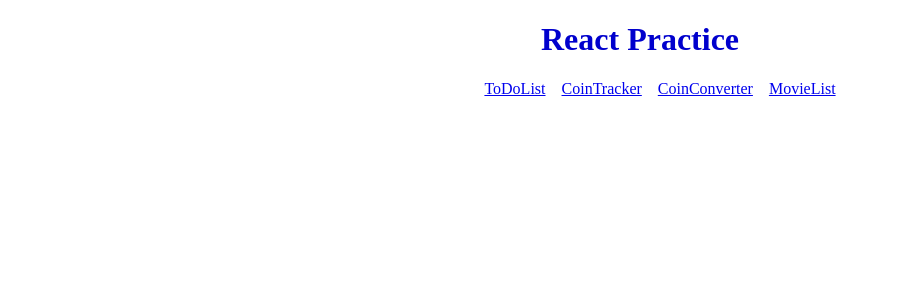
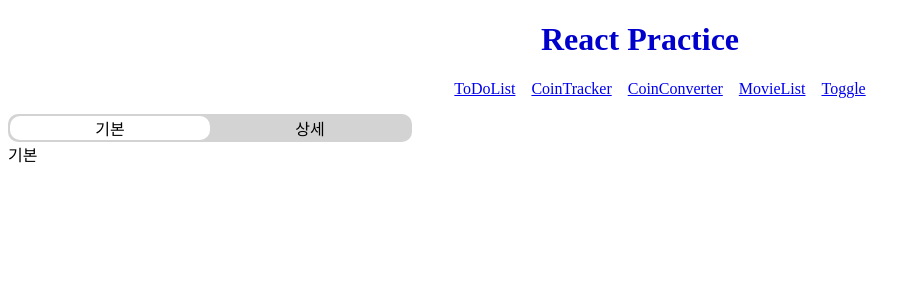
Before and after one commit to jsh5408/React-Practice, a React (Create React App) app: page /toggle in a window 1280 px wide. Shown: the top 300 px of the page, without its empty margins (0-920 px from the left). Built offline with nearby package versions, Linux system fonts and the light colour scheme; the HTML template or start-up script is replaced by a standard one.

Commit message:
Add Toggle

```diff
--- a/package.json
+++ b/package.json
@@ -12,6 +12,7 @@
     "react-dom": "^17.0.2",
     "react-router-dom": "^5.3.0",
     "react-scripts": "4.0.3",
+    "styled-components": "^5.3.5",
     "web-vitals": "^1.0.1"
   },
   "scripts": {
--- a/src/App.js
+++ b/src/App.js
@@ -5,6 +5,7 @@ import ToDoList from "./routes/ToDoList";
 import CoinTracker from "./routes/CoinTracker";
 import CoinConverter from "./routes/CoinConverter";
 import MovieList from "./routes/MovieList";
+import Toggle from "./routes/Toggle";
 
 function App() {
   return (
@@ -16,6 +17,7 @@ function App() {
         <Route path="/cointracker" component={CoinTracker} />
         <Route path="/coinconverter" component={CoinConverter} />
         <Route path="/movielist" component={MovieList} />
+        <Route path="/toggle" component={Toggle} />
       </Router>
     </div>
   );
--- a/src/components/Navigation.js
+++ b/src/components/Navigation.js
@@ -17,6 +17,9 @@ function Navigation() {
             <li className={styles.li}>
                 <Link to="/movielist">MovieList</Link>
             </li>
+            <li className={styles.li}>
+                <Link to="/toggle">Toggle</Link>
+            </li>
             </ul>
         </div>
     )
--- /dev/null
+++ b/src/routes/Toggle.js
@@ -0,0 +1,64 @@
+import React, {useState} from "react";
+import styled from "styled-components";
+import { createGlobalStyle } from "styled-components";
+
+const GlobalStyle = createGlobalStyle`
+    display: flex;
+    align-items: center;
+    justify-content: center;
+    min-height: 100%;
+    z-index: -1;
+`;
+const Wrapper = styled.div`
+    padding: 2px;
+    text-align: center;
+    justify-content: center;
+    position: relative;
+    display: inline-block;
+    background: lightgray;
+    border-radius: 10px;
+`;
+const Label = styled.label`
+    cursor: pointer;
+    width: 200px;
+    background: lightgray;
+    border-radius: 10px;
+    position: relative;
+    display: inline-block;
+`;
+const RadioBtn = styled.input`
+    display: none;
+    &:checked + ${Label} {
+        background: white;
+    }
+`;
+
+const Toggle = () => {
+    const [isToggle, setToggle] = useState("base");
+
+    const onBtnChange = (e) => {
+        //console.log(e.target.value);
+        setToggle(e.target.value);
+    }
+
+    return (
+        <div>
+            <GlobalStyle/>
+            <Wrapper>
+                <RadioBtn type="radio" id="base" className="base" value={"base"||''} name="toggle" onChange={onBtnChange} checked={isToggle === "base"? true : false} />
+                <Label htmlFor="base">기본</Label>
+                <RadioBtn type="radio" id="detail" className="detail" value={"detail"||''} name="toggle" onChange={onBtnChange} checked={isToggle === "detail"? true : false} />
+                <Label htmlFor="detail">상세</Label>
+            </Wrapper>
+            <div>
+                {isToggle === 'base' ?
+                <span>기본</span>
+                :
+                <span>상세</span>
+                }
+            </div>
+        </div>
+    );
+}
+
+export default Toggle;
```
Also changed, not shown: 1 other file (tests, documents, lock files or other folders).
